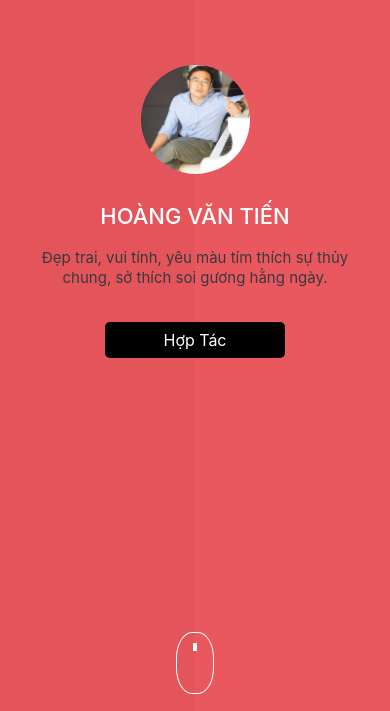
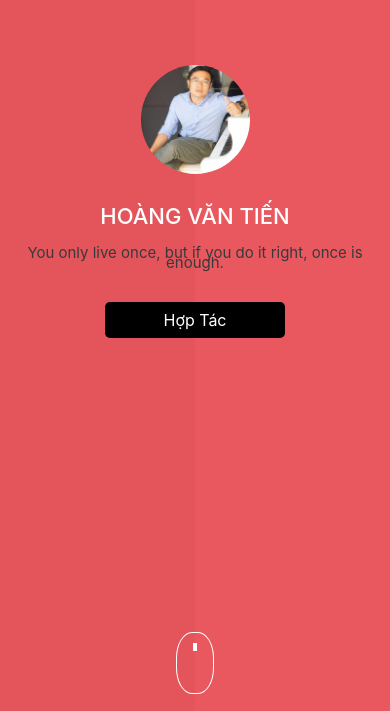
Before and after one commit to Tbusiness2301/Tbusiness2301.github.io, a plain HTML site: page index.html in a window 390 px wide. Shown: the part 133-844 px from the top of the page. Drawn offline with Linux system fonts and the light colour scheme.

Commit message:
xu ly sroll

```diff
--- a/1.css
+++ b/1.css
@@ -192,8 +192,8 @@ li.nav-item{
 }
 
 .tt p {
-    line-height: 20px;
-    width: 90%;
+    line-height: 10px;
+    width: 100%;
 }
 
 .tt img {
--- a/index.html
+++ b/index.html
@@ -40,7 +40,7 @@
 			<div class="container text-xs-center">
 				<img src="images/avatar.jpg" alt="avatar">
 				<h2>Hoàng Văn Tiến</h2>
-				<p>Đẹp trai, vui tính, yêu màu tím thích sự thủy chung, sở thích soi gương hằng ngày. </p>
+				<p>You only live once, but if you do it right, once is enough.</p>
 				<a href="" class="nuthire btn btn-primary"> Hợp Tác </a>
 			</div>
 		</div>
```
